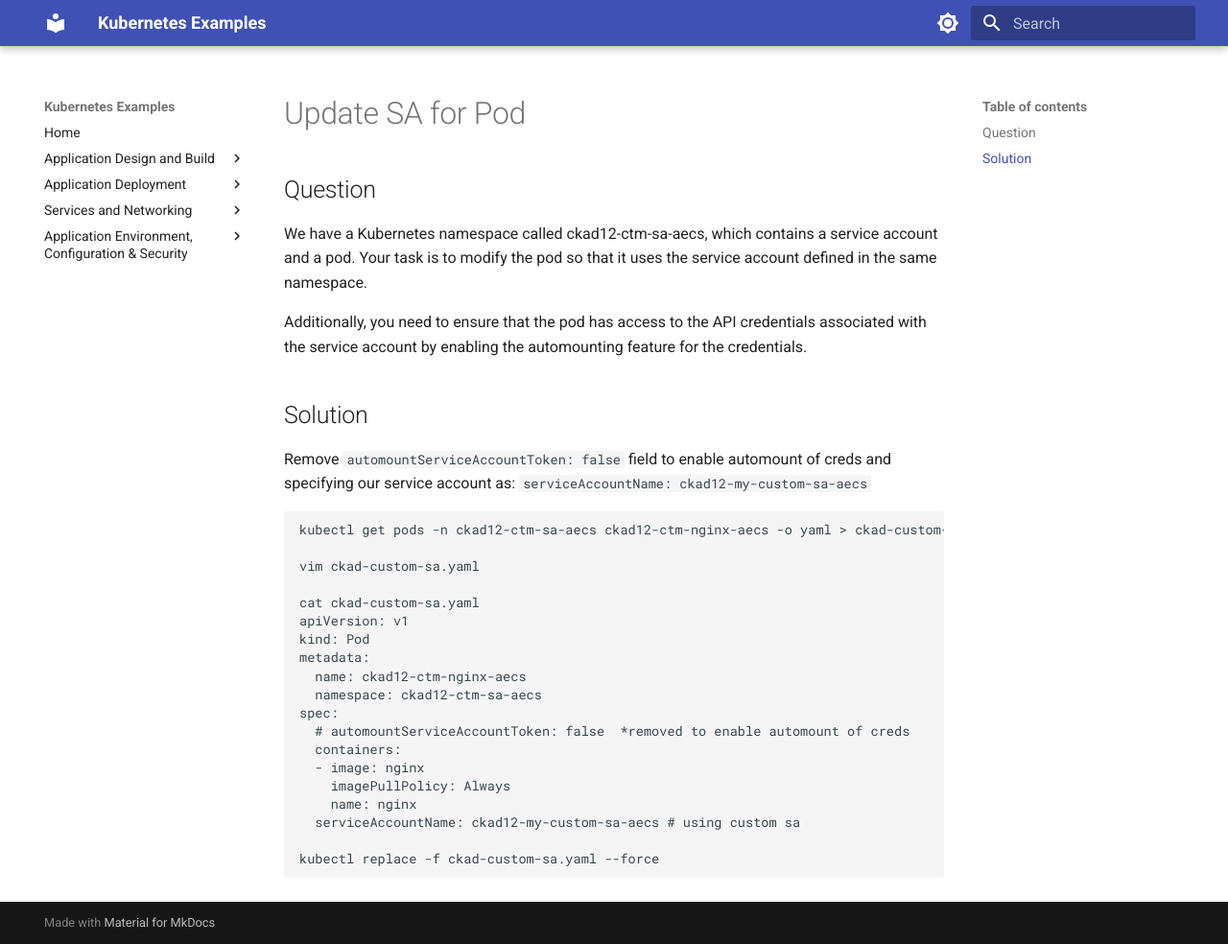
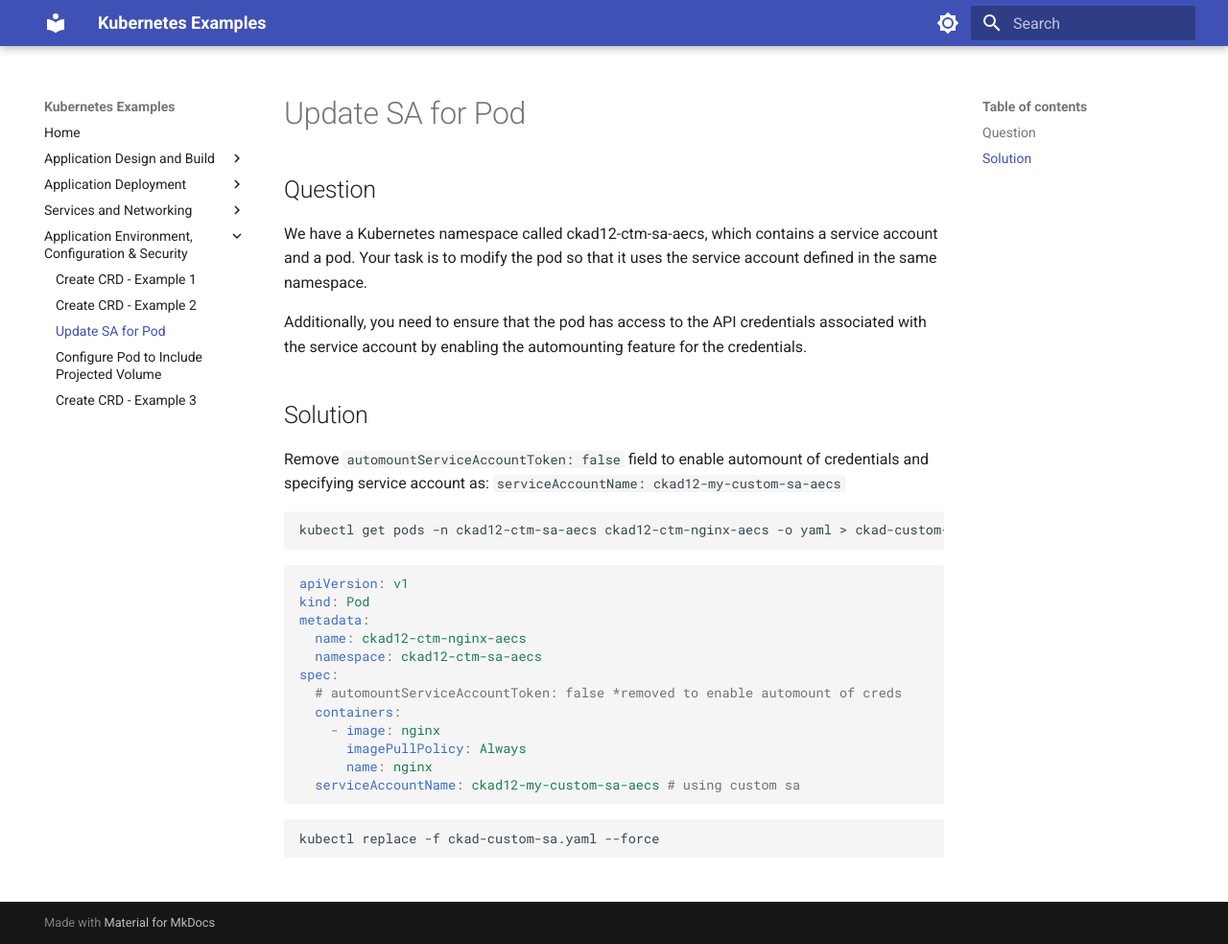
Before and after one commit to CodedByHasan/kubernetes-examples, an MkDocs documentation site: the page built from docs/app-env-config-and-security/example3.md, in a window 1280 px wide and 984 px high. Shown: the whole window at 96% size. Built offline with MkDocs 1.6.1 and Material for MkDocs 9.7.7, drawn with Linux system fonts in a browser that asks for light colours.

Commit message:
fix: formatting

````diff
--- a/docs/app-env-config-and-security/example3.md
+++ b/docs/app-env-config-and-security/example3.md
@@ -10,27 +10,28 @@ by enabling the automounting feature for the credentials.
 
 ## Solution
 
-Remove `automountServiceAccountToken: false` field to enable automount of creds and specifying our service account
-as: `serviceAccountName: ckad12-my-custom-sa-aecs`
+Remove `automountServiceAccountToken: false` field to enable automount of credentials and specifying service
+account as: `serviceAccountName: ckad12-my-custom-sa-aecs`
 
+```bash
+kubectl get pods -n ckad12-ctm-sa-aecs ckad12-ctm-nginx-aecs -o yaml > ckad-custom-sa.yaml
 ```
-kubectl get pods -n ckad12-ctm-sa-aecs ckad12-ctm-nginx-aecs -o yaml > ckad-custom-sa.yaml
 
-vim ckad-custom-sa.yaml
-
-cat ckad-custom-sa.yaml
+```yaml
 apiVersion: v1
 kind: Pod
 metadata:
   name: ckad12-ctm-nginx-aecs
   namespace: ckad12-ctm-sa-aecs
 spec:
-  # automountServiceAccountToken: false  *removed to enable automount of creds
+  # automountServiceAccountToken: false *removed to enable automount of creds
   containers:
-  - image: nginx
-    imagePullPolicy: Always
-    name: nginx
+    - image: nginx
+      imagePullPolicy: Always
+      name: nginx
   serviceAccountName: ckad12-my-custom-sa-aecs # using custom sa
+```
 
+```bash
 kubectl replace -f ckad-custom-sa.yaml --force
 ```
--- a/mkdocs.yml
+++ b/mkdocs.yml
@@ -20,6 +20,9 @@ nav:
   - Application Environment, Configuration & Security:
       - app-env-config-and-security/example1.md
       - app-env-config-and-security/example2.md
+      - app-env-config-and-security/example3.md
+      - app-env-config-and-security/example4.md
+      - app-env-config-and-security/example5.md
 
 theme:
   name: material
````
Also changed, not shown: docs/app-env-config-and-security/example4.md (+10 -5 lines), docs/app-env-config-and-security/example5.md (+3 -6 lines).
